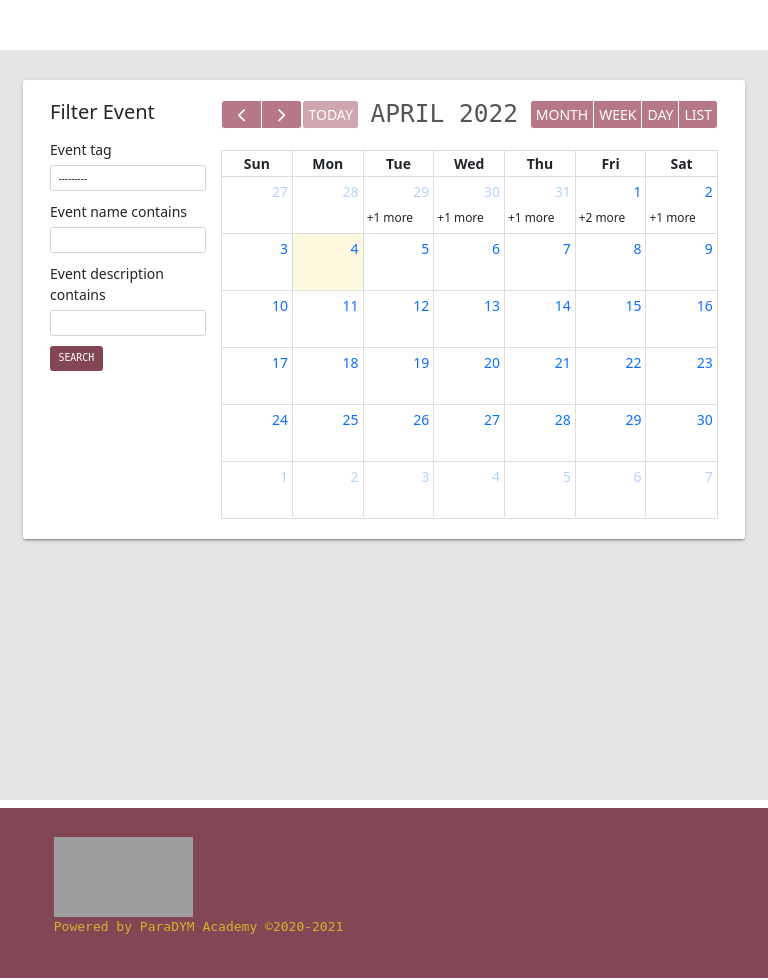
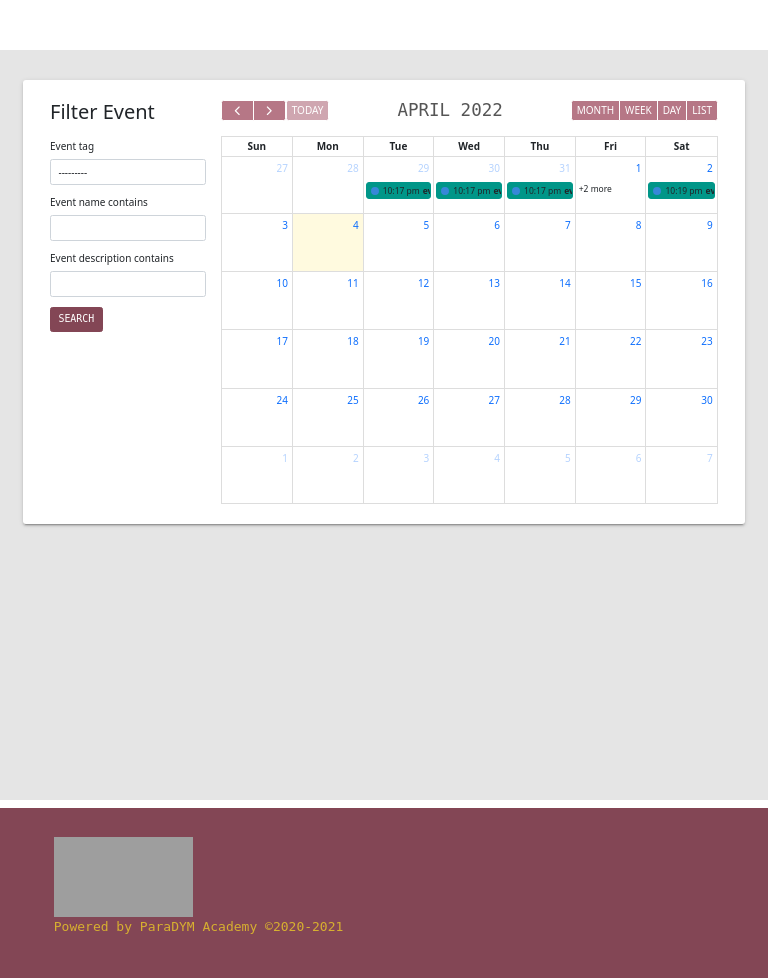
Before and after one commit to LEE-RUM/nbacares-498, a Django app: page /calendar-template/ in a window 768 px wide. Shown: the part 146-1126 px from the top of the page. Run offline with Django 3.2, Linux system fonts and the light colour scheme; data comes from the database, SQL or seed files in the repository; both versions use the stored data as it was after the commit; lists and menus that the app fills with data are empty; some libraries are stand-ins or nearby versions; grey boxes are pictures that could not be loaded.

Commit message:
calendar more responsive

```diff
--- a/templates/ProjectSite/calendar-template.html
+++ b/templates/ProjectSite/calendar-template.html
@@ -11,8 +11,22 @@
 {% endblock extracss %}
 
 
+
 {% block content %}
-    <main class="app-content" style="font-size: 14px;">
+
+<style>
+    @media screen and (min-width: 768px) {
+        .calendar-mobile{
+            font-size: 14px;
+        }
+    }
+    @media screen and (max-width: 768px) {
+        .calendar-mobile{
+            font-size: 10px;
+        }
+    }
+</style>
+    <main class="app-content calendar-mobile" >
         <div class="row">
             <div class="col-md-12">
                 <div class="tile row">
```
Also changed, not shown: db.sqlite3.
